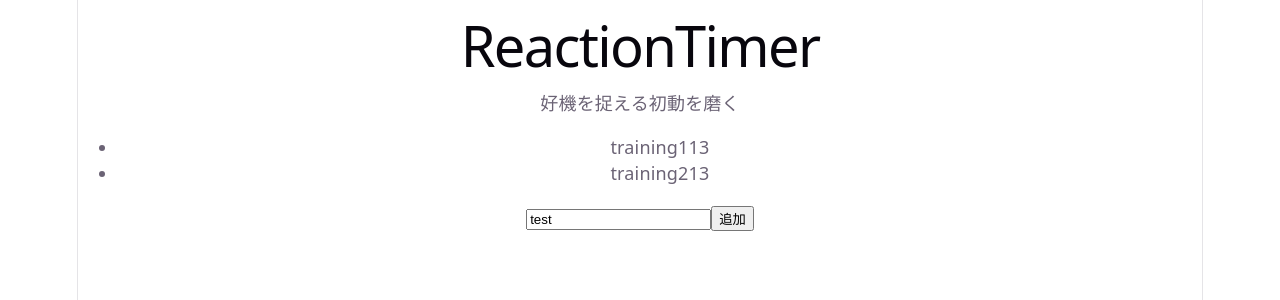
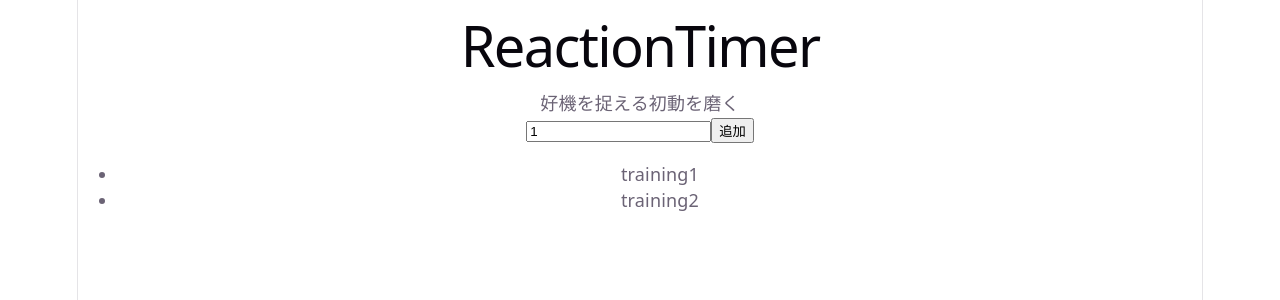
Before and after one commit to i994114/ReactionTimer, a React (Vite) app: page / in a window 1280 px wide. Shown: the top 300 px of the page. Built offline with nearby package versions, Linux system fonts and the light colour scheme.

Commit message:
Timer一覧をコンポ化

```diff
--- a/src/App.tsx
+++ b/src/App.tsx
@@ -1,5 +1,6 @@
 import { useState } from 'react';
 import TimerForm from './components/TimerForm';
+import TimerList from './components/TimerList';
 //import type { Timer } from './types/timer';
 import './App.css'
 
@@ -27,23 +28,27 @@ function App() {
 
   ]);
 
+  function addTimer(text) {
+    const newTimer = {
+      id: crypto.randomUUID(),
+      name: text,
+      randomMin: 1,
+      randomMax: 3,
+      trainingTime: 4,
+      interval: 5,
+      rounds: 6,
+    };
+
+    setTimers((currentTimers) => [...currentTimers, newTimer]);
+  }
+
   return (
     <main className="timer-app">
       <h1>ReactionTimer</h1>
       <p>好機を捉える初動を磨く</p>
 
-      <ul>
-        {timers.map((timer) => (
-          <li key={timer.id}>
-            {timer.name}
-            {timer.randomMin}
-            {timer.randomMax}
-
-
-          </li>
-        ))}
-      </ul>
-      <TimerForm />
+      <TimerForm onAdd={addTimer} />
+      <TimerList timers={timers} />
 
     </main>
   );
--- a/src/components/TimerForm.tsx
+++ b/src/components/TimerForm.tsx
@@ -3,17 +3,37 @@ import {useState} from "react";
 
 
 
-function TimerForm() {
+function TimerForm({ onAdd }) {
+  const [text, setText] = useState('1');
+  const [error, setError] = useState('');
 
+  function handleSubmit(event) {
+    event.preventDefault();
+
+    const trimedText = text.trim();
+
+    if (!trimedText) {
+      setError('入力してください');
+      return
+    }
+
+    onAdd(trimedText);
+    setText('');
+    setError('');
+
+  }
 
 	return (
-		<form className="" >
+		<form className="" onSubmit={handleSubmit}>
 			<input
 				type="text"
-				value="test"
+				value={text}
+        onChange={(event) => setText(event.target.value)}
 				placeholder="タイマー名を入力"
 			/>
 			<button className="" type="submit" >追加</button>
+
+      {error && <span>{error}</span>}
 		</form>
 	);
 }
--- /dev/null
+++ b/src/components/TimerList.tsx
@@ -0,0 +1,11 @@
+function TimerList({ timers }) {
+  return (
+    <ul>
+      {timers.map((timer) => (
+        <li key={timer.id}>{timer.name}</li>
+      ))}
+    </ul>
+  );
+}
+
+export default TimerList;
```
